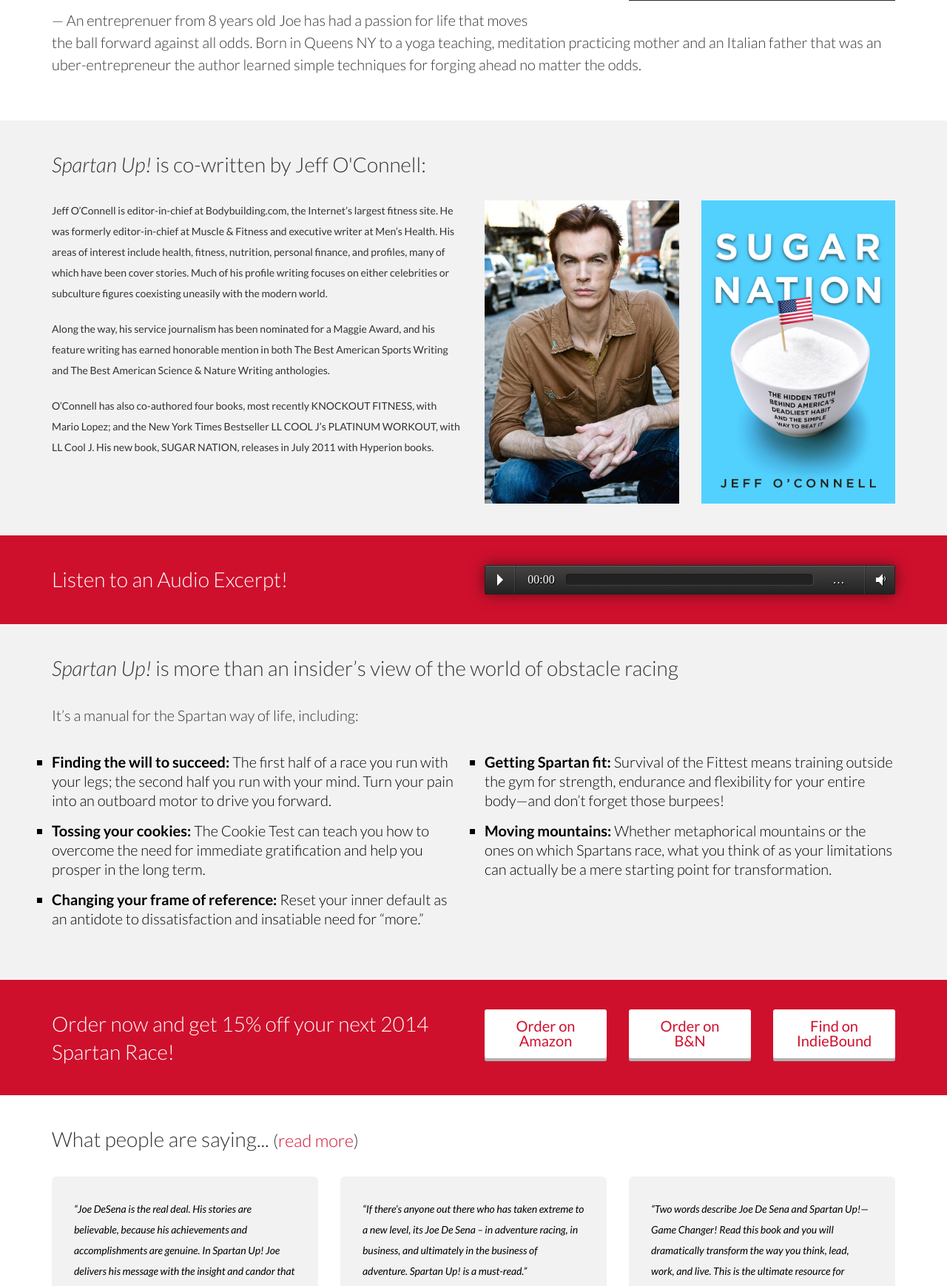
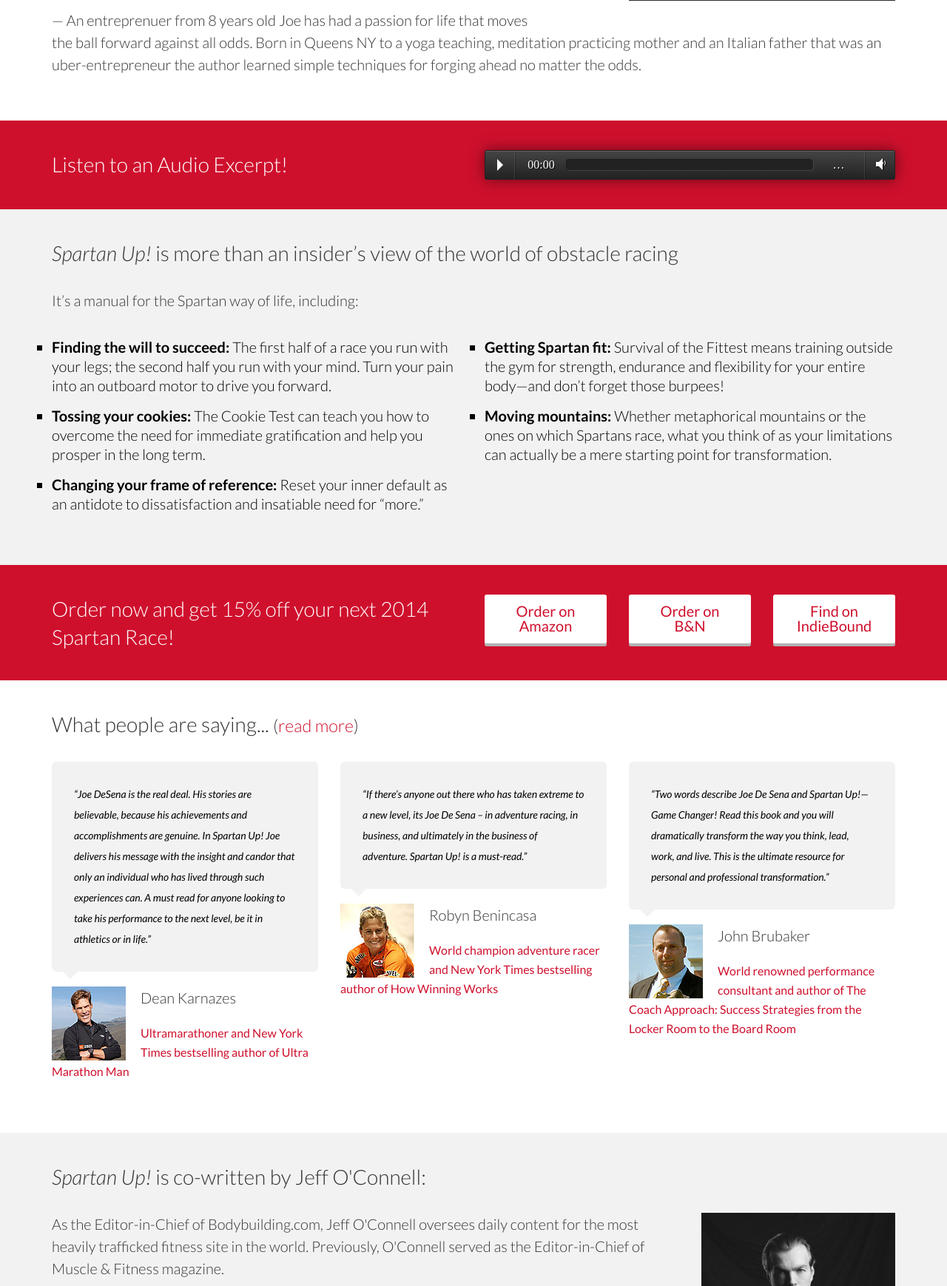
Before and after one commit to SpartanRaceInc/SpartanUp_Book, a PHP site: page / in a window 1280 px wide. Shown: the part 1015-2754 px from the top of the page at 74% size. Run offline with PHP 8.4, Linux system fonts and the light colour scheme.

Commit message:
Moves Jeff-O'Connell's section to the bottom of the index page

```diff
--- a/index.php
+++ b/index.php
@@ -89,58 +89,9 @@
 		<!-- End Intro
 		============================================== -->
 
-		<!-- ==============================================
-		About
-		=============================================== -->
-		<section class="co-author light-gray-background" id="co-author">
-			<div class="container">
-				<div class="row">
-					<div class="col-md-12">
-						<h2 class="no-margin-bottom"><em>Spartan Up!</em> is co-written by Jeff O'Connell:</h3>
-					</div>
-				</div>
-				<div class="row">
-
-					<!-- ==============================================
-					First Feature
-					=============================================== -->
-					<div class="col-md-6">
-						<p>Jeff O’Connell is editor-in-chief at Bodybuilding.com, the Internet’s largest fitness site. He was formerly editor-in-chief at Muscle &amp; Fitness and executive writer at Men’s Health. His areas of interest include health, fitness, nutrition, personal finance, and profiles, many of which have been cover stories. Much of his profile writing focuses on either celebrities or subculture figures coexisting uneasily with the modern world.</p>
-
-						<p>Along the way, his service journalism has been nominated for a Maggie Award, and his feature writing has earned honorable mention in both The Best American Sports Writing and The Best American Science & Nature Writing anthologies.</p>
-
-						<p>O’Connell has also co-authored four books, most recently KNOCKOUT FITNESS, with Mario Lopez; and the New York Times Bestseller LL COOL J’s PLATINUM WORKOUT, with LL Cool J. His new book, SUGAR NATION, releases in July 2011 with Hyperion books.</p>
-					</div>
-					<!-- End First Feature
-					============================================== -->
-
-					<!-- ==============================================
-					Second Feature
-					=============================================== -->
-					<div class="col-md-3">
-						<img src="images/Jeff-Oconnell.jpg" alt="Photo of co-author Jeff O'Connell" class="full-width" />
-					</div>
-					<!-- End Second Feature
-					============================================== -->
-
-					<!-- ==============================================
-					Third Feature
-					=============================================== -->
-					<div class="col-md-3">
-						<img src="images/Sugar-Nation.jpg" alt="Cover of Sugar Nation book" class="full-width" />
-					</div>
-					<!-- End Second Feature
-					============================================== -->
-
-				</div>
-			</div>
-		</section>
-		<!-- End About
-		============================================== -->
-
 
 		<!-- ==============================================
-		Hero Section
+		Audio Section
 		=============================================== -->
 		<section class="color-background hero-section">
 			<div class="container">
@@ -157,7 +108,7 @@
 				</div>
 			</div>
 		</section>
-		<!-- End Hero Section
+		<!-- End Audio Section
 		============================================== -->
 
 		<!-- ==============================================
@@ -272,5 +223,46 @@
 		<!-- End Testimonials
 		============================================== -->
 
+
+		<!-- ==============================================
+		About Co-author
+		=============================================== -->
+		<section class="co-author light-gray-background" id="co-author">
+			<div class="container">
+				<div class="row">
+					<div class="col-md-12">
+						<h2 class="no-margin-bottom"><em>Spartan Up!</em> is co-written by Jeff O'Connell:</h3>
+					</div>
+				</div>
+				<div class="row">
+
+					<!-- ==============================================
+					First Column
+					=============================================== -->
+					<div class="col-md-9">
+						<h3>As the Editor-in-Chief of Bodybuilding.com, Jeff O'Connell oversees daily content for the most heavily trafficked fitness site in the world. Previously, O'Connell served as the Editor-in-Chief of Muscle &amp; Fitness magazine.</h3>
+
+						<h3>O'Connell is best known for his own health-and-fitness journalism. He spent three years as Executive Writer at Men's Health magazine, where he handled numerous celebrity profiles and cover stories. His feature writing has earned honorable mention in both The Best American Sports Writing and The Best American Science &amp; Nature Writing anthologies.</h3>
+
+						<h3>O'Connell has co-written several fitness books, including the New York Times Bestseller LL Cool J's <a href="http://www.amazon.com/exec/obidos/ASIN/1594866082/bodybuildingco05" target="_blank">Platinum Workout</a> and <a href="http://www.amazon.com/exec/obidos/ASIN/1583335021/bodybuildingco05" target="_blank">Formula 50</a>, with 50 Cent. His first solo work, <a href="http://www.amazon.com/exec/obidos/ASIN/B0058OCR9K/bodybuildingco05" target="_blank">Sugar Nation</a>, was released in July 2011 to critical acclaim and excerpted at length in the magazines of Times of London, The Weekend Australian and USA Today.</h3>
+					</div>
+					<!-- End First Column
+					============================================== -->
+
+					<!-- ==============================================
+					Second Column
+					=============================================== -->
+					<div class="col-md-3">
+						<img src="images/Jeff-Oconnell.jpg" alt="Photo of co-author Jeff O'Connell" class="full-width" />
+					</div>
+					<!-- End Second Column
+					============================================== -->
+
+				</div>
+			</div>
+		</section>
+		<!-- End About Co-author
+		============================================== -->
+
 <?php require_once('partials/footer.php'); ?>
 <?php require_once('partials/aft.php'); ?>
```
Also changed, not shown: images/Jeff-Oconnell.jpg.
